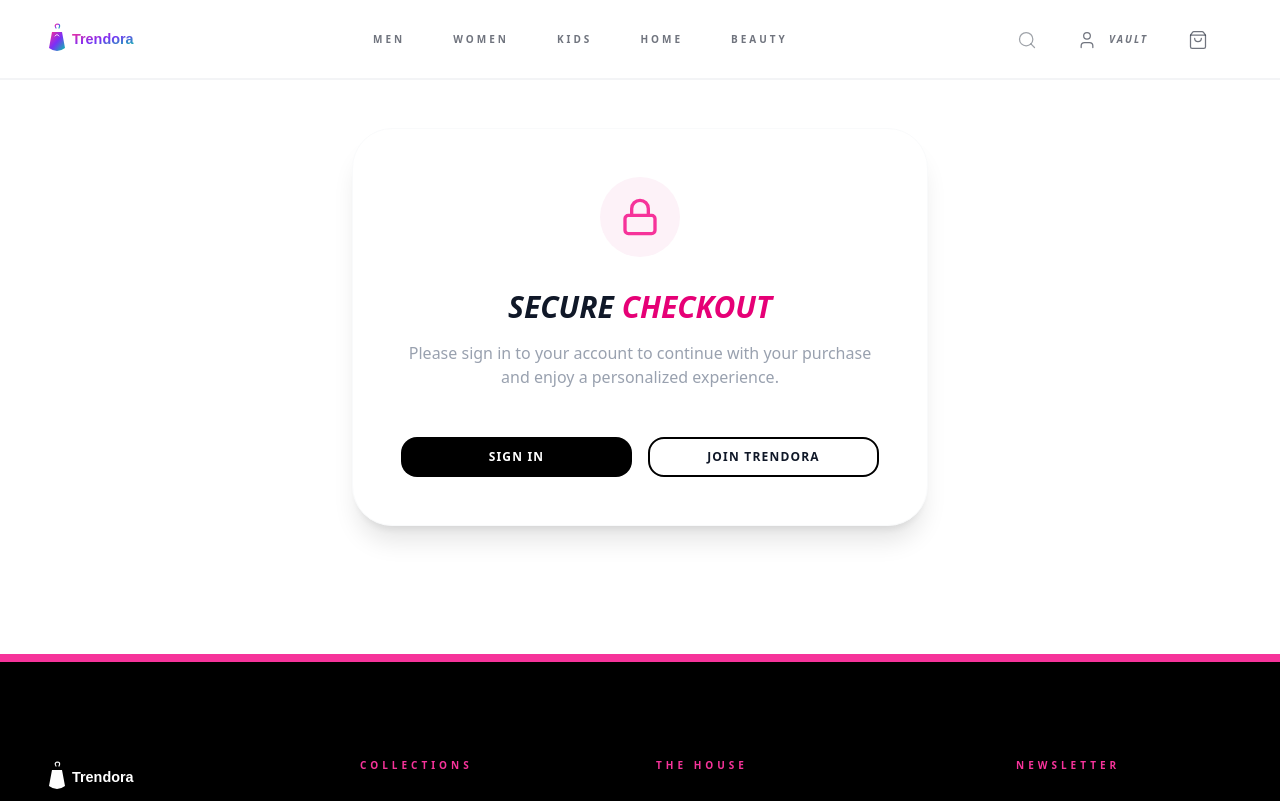
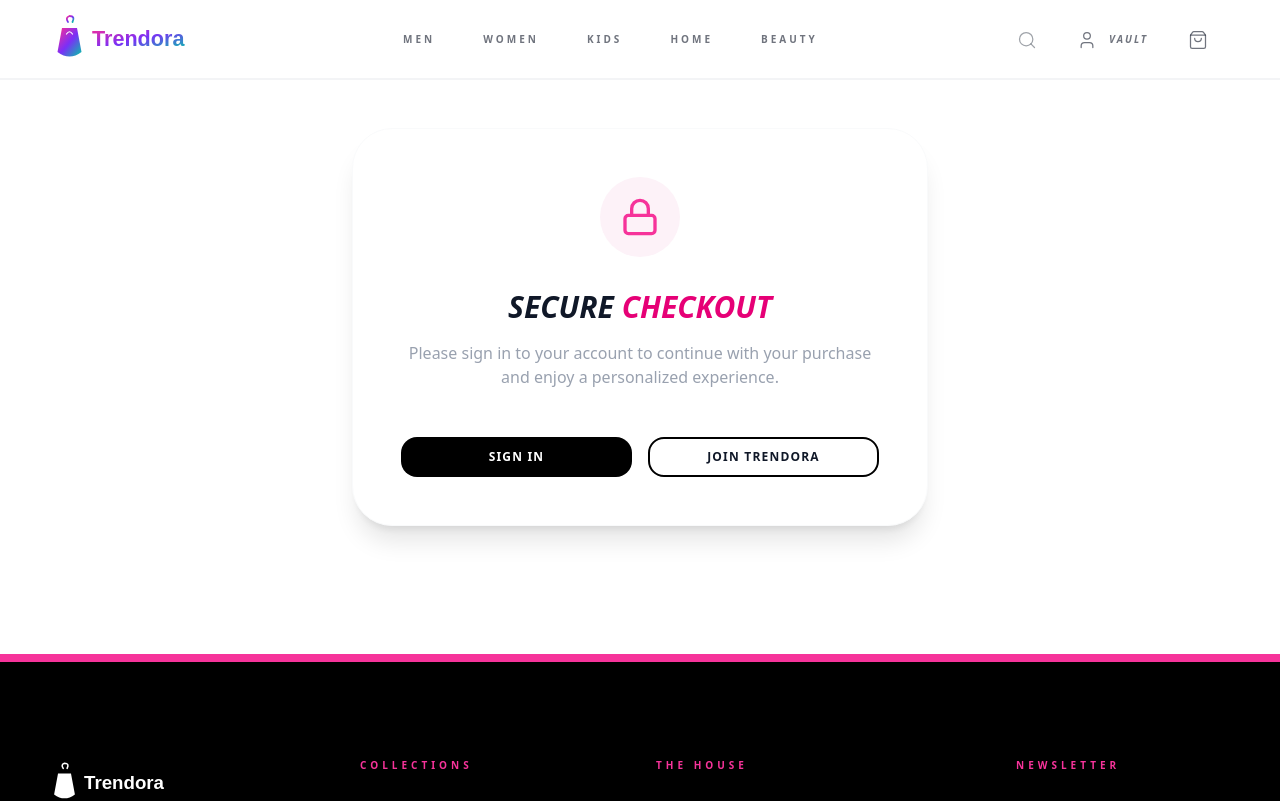
Before and after one commit to muthu578/StyleNest, a Next.js app in the folder frontend/: page /checkout in a window 1280 px wide. Shown: the top 801 px of the page. Built offline with nearby package versions, Linux system fonts and the light colour scheme.

Commit message:
feat: add initial application layout (Navbar, Footer) and core user pages (login, register, profile, checkout, orders) with mock order data.

```diff
--- a/frontend/src/app/checkout/page.tsx
+++ b/frontend/src/app/checkout/page.tsx
@@ -155,7 +155,7 @@ const Checkout = () => {
                         <ArrowLeft className="w-4 h-4 group-hover:-translate-x-1 transition-transform" />
                         Back to Bag
                     </Link>
-                    <Image src="/logo.svg" alt="Trendora" width={100} height={40} className="h-8 w-auto" />
+                    <Image src="/logo.svg" alt="Trendora" width={130} height={52} className="h-[42px] w-auto" />
                     <div className="flex items-center gap-2">
                         <ShieldCheck className="w-4 h-4 text-green-500" />
                         <span className="text-[10px] font-black uppercase tracking-widest text-gray-400">Secure Payment</span>
--- a/frontend/src/app/login/page.tsx
+++ b/frontend/src/app/login/page.tsx
@@ -38,7 +38,7 @@ const Login = () => {
             {/* Header */}
             <header className="px-6 py-4 border-b border-gray-50 flex items-center justify-between">
                 <Link href="/" className="flex items-center gap-2">
-                    <Image src="/logo.svg" alt="Trendora" width={234} height={104} priority className="h-14 w-auto" />
+                    <Image src="/logo.svg" alt="Trendora" width={304} height={135} priority className="h-[73px] w-auto" />
                 </Link>
                 <Link href="/" className="text-xs font-bold text-gray-500 hover:text-black uppercase tracking-widest transition-colors">
                     Back to Store
--- a/frontend/src/app/orders/page.tsx
+++ b/frontend/src/app/orders/page.tsx
@@ -182,7 +182,7 @@ const OrdersPage = () => {
 
                 {/* Bottom Branding */}
                 <div className="mt-24 pt-12 border-t border-gray-100 flex flex-col items-center gap-6">
-                    <Image src="/logo.svg" alt="Trendora" width={180} height={60} className="h-10 w-auto opacity-30 grayscale hover:opacity-100 hover:grayscale-0 transition-all duration-500 cursor-pointer" />
+                    <Image src="/logo.svg" alt="Trendora" width={234} height={78} className="h-[52px] w-auto opacity-30 grayscale hover:opacity-100 hover:grayscale-0 transition-all duration-500 cursor-pointer" />
                     <div className="flex flex-wrap justify-center gap-x-10 gap-y-4 text-[10px] font-black text-gray-400 uppercase tracking-widest">
                         <span className="hover:text-pink-500 cursor-pointer transition-colors">Returns & Refunds</span>
                         <span className="hover:text-pink-500 cursor-pointer transition-colors">Privacy Policy</span>
--- a/frontend/src/app/profile/page.tsx
+++ b/frontend/src/app/profile/page.tsx
@@ -251,7 +251,7 @@ const ProfilePage = () => {
 
                 {/* Footer Logo Section */}
                 <div className="mt-20 pt-10 border-t border-gray-100 flex flex-col items-center opacity-30">
-                    <Image src="/logo.svg" alt="Trendora" width={120} height={40} className="grayscale mb-4" />
+                    <Image src="/logo.svg" alt="Trendora" width={156} height={52} className="h-[52px] w-auto grayscale mb-4" />
                     <p className="text-[10px] font-black text-gray-400 tracking-[0.3em] uppercase">Premium Lifestyle Retail</p>
                 </div>
             </div>
--- a/frontend/src/app/register/page.tsx
+++ b/frontend/src/app/register/page.tsx
@@ -52,7 +52,7 @@ const Register = () => {
             {/* Header */}
             <header className="px-6 py-4 border-b border-gray-50 flex items-center justify-between">
                 <Link href="/" className="flex items-center gap-2">
-                    <Image src="/logo.svg" alt="Trendora" width={234} height={104} priority className="h-14 w-auto" />
+                    <Image src="/logo.svg" alt="Trendora" width={304} height={135} priority className="h-[73px] w-auto" />
                 </Link>
                 <Link href="/" className="text-xs font-bold text-gray-500 hover:text-black uppercase tracking-widest transition-colors">
                     Back to Store
--- a/frontend/src/components/layout/Footer.tsx
+++ b/frontend/src/components/layout/Footer.tsx
@@ -10,7 +10,7 @@ const Footer = () => {
                     {/* Brand Section */}
                     <div className="space-y-8 col-span-1 lg:col-span-1">
                         <Link href="/" className="inline-block">
-                            <Image src="/logo.svg" alt="Trendora" width={180} height={60} className="h-10 w-auto invert brightness-0 invert" />
+                            <Image src="/logo.svg" alt="Trendora" width={234} height={78} className="h-[52px] w-auto invert brightness-0 invert" />
                         </Link>
                         <p className="text-gray-500 text-sm font-medium leading-relaxed max-w-xs italic border-l-2 border-pink-500/30 pl-6">
                             Redefining the digital shopping experience through curated masterpieces and timeless fashion.
--- a/frontend/src/components/layout/Navbar.tsx
+++ b/frontend/src/components/layout/Navbar.tsx
@@ -53,10 +53,10 @@ const Navbar = () => {
                                 <Image
                                     src="/logo.svg"
                                     alt="Trendora"
-                                    width={180}
-                                    height={60}
+                                    width={234}
+                                    height={78}
                                     priority
-                                    className="h-10 w-auto"
+                                    className="h-[60px] w-auto"
                                 />
                             </div>
                         </Link>
```
Also changed, not shown: 1 other file (tests, documents, lock files or other folders).
